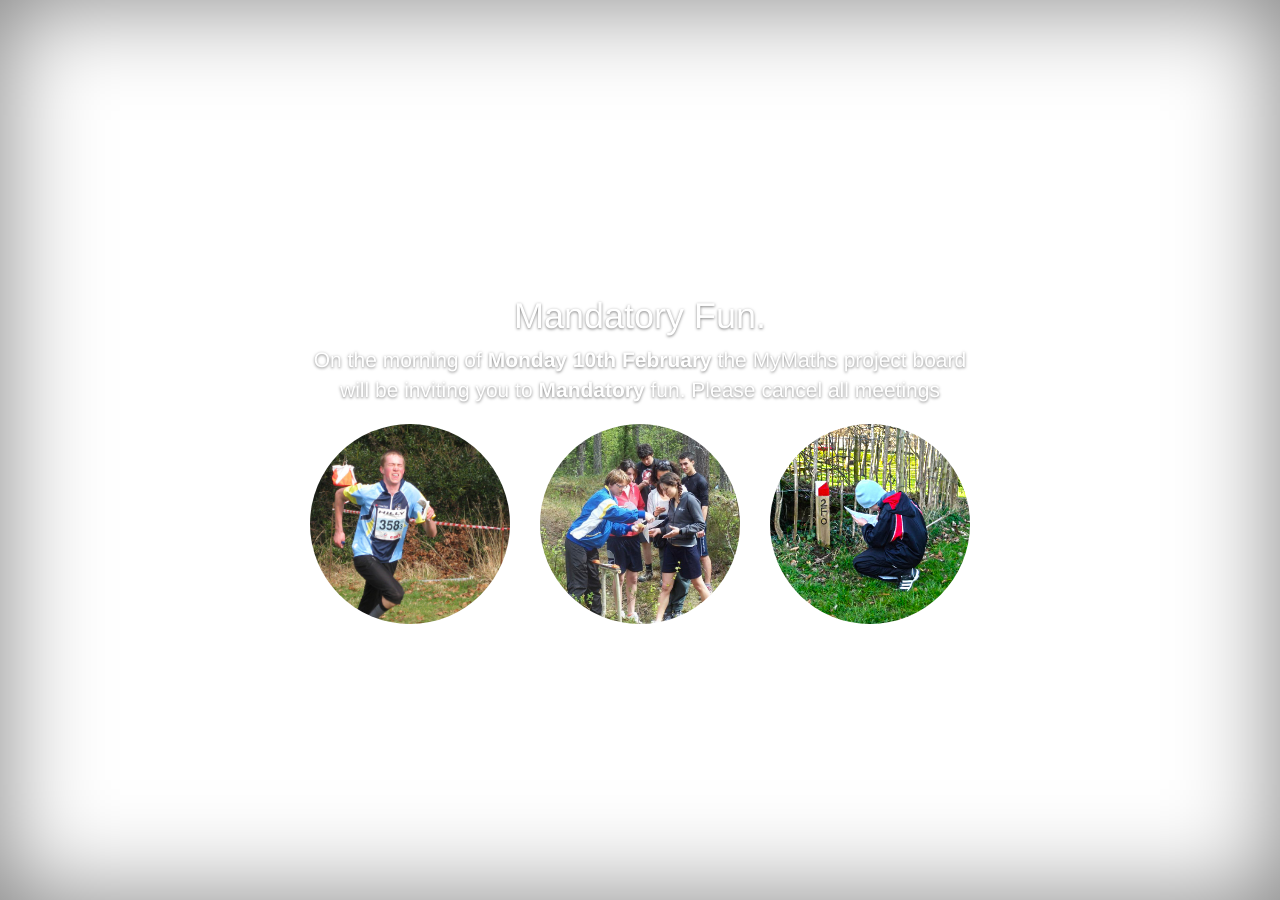
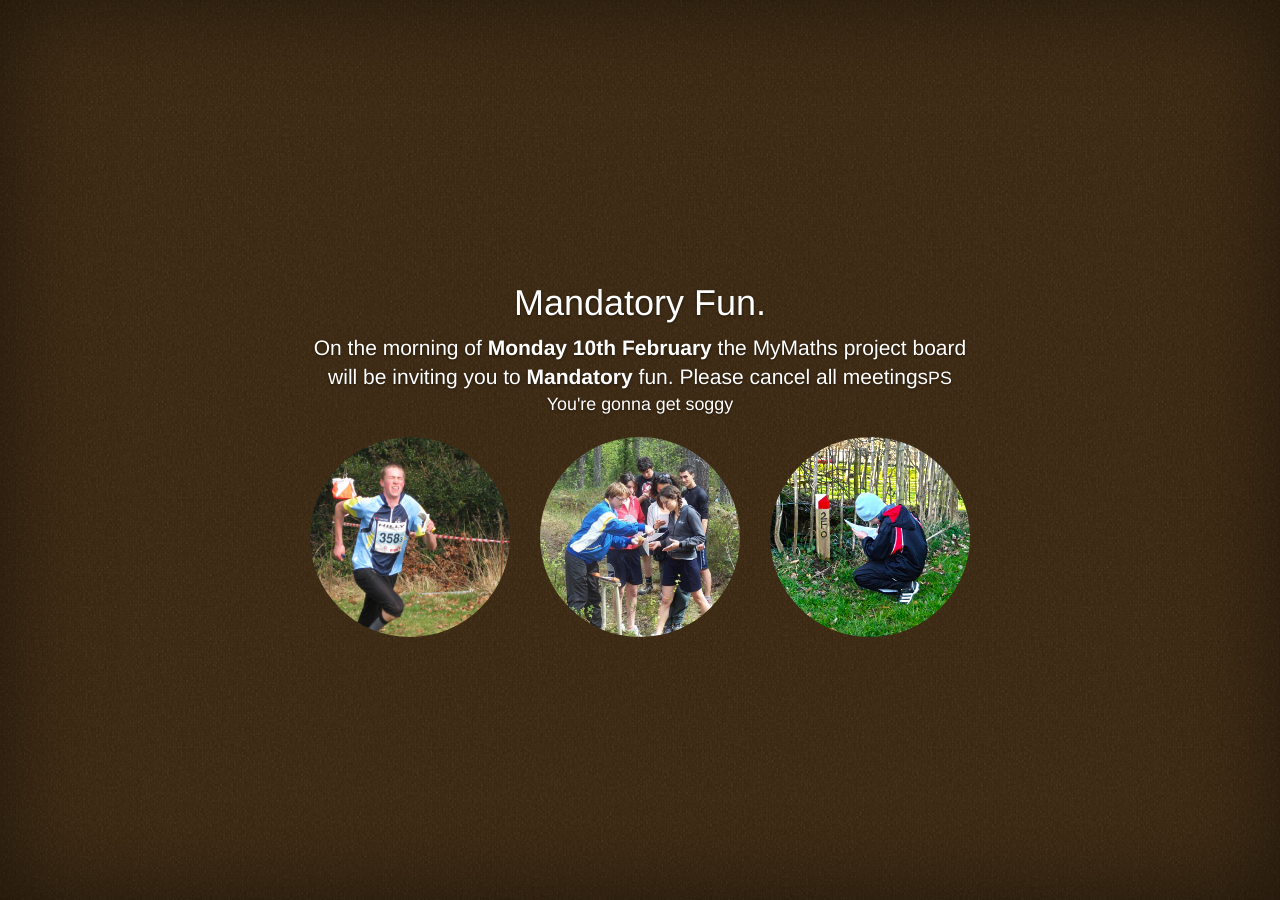
Before and after one commit to OUP/oup.github.io, a Jekyll site: the page orienteering/index.html, which Jekyll copies as it is, in a window 1280 px wide. Built offline with Jekyll 4.4.1, drawn with Linux system fonts in a browser that asks for light colours; Markdown is read by kramdown in place of the engine named in the settings.

Commit message:
Added secret site

```diff
--- a/orienteering/cover.css
+++ b/orienteering/cover.css
@@ -27,7 +27,7 @@ a:hover {
 html,
 body {
   height: 100%;
-  background-image: url('/bg.png')
+  background-image: url('bg.png')
 }
 body {
   color: #fff;
--- a/orienteering/index.html
+++ b/orienteering/index.html
@@ -35,7 +35,7 @@
 
           <div class="inner cover">
             <h1 class="cover-heading">Mandatory Fun.</h1>
-            <p class="lead">On the morning of <strong>Monday 10th February</strong> the MyMaths project board will be inviting you to <strong>Mandatory</strong> fun. Please cancel all meetings</p>
+            <p class="lead">On the morning of <strong>Monday 10th February</strong> the MyMaths project board will be inviting you to <strong>Mandatory</strong> fun. Please cancel all meetings<small>PS You're gonna get soggy</small></p>
             <div class="row">
               <div class="col-sm-4">
                 <img src="running.jpg" alt="..." class="img-circle img-responsive">
```
